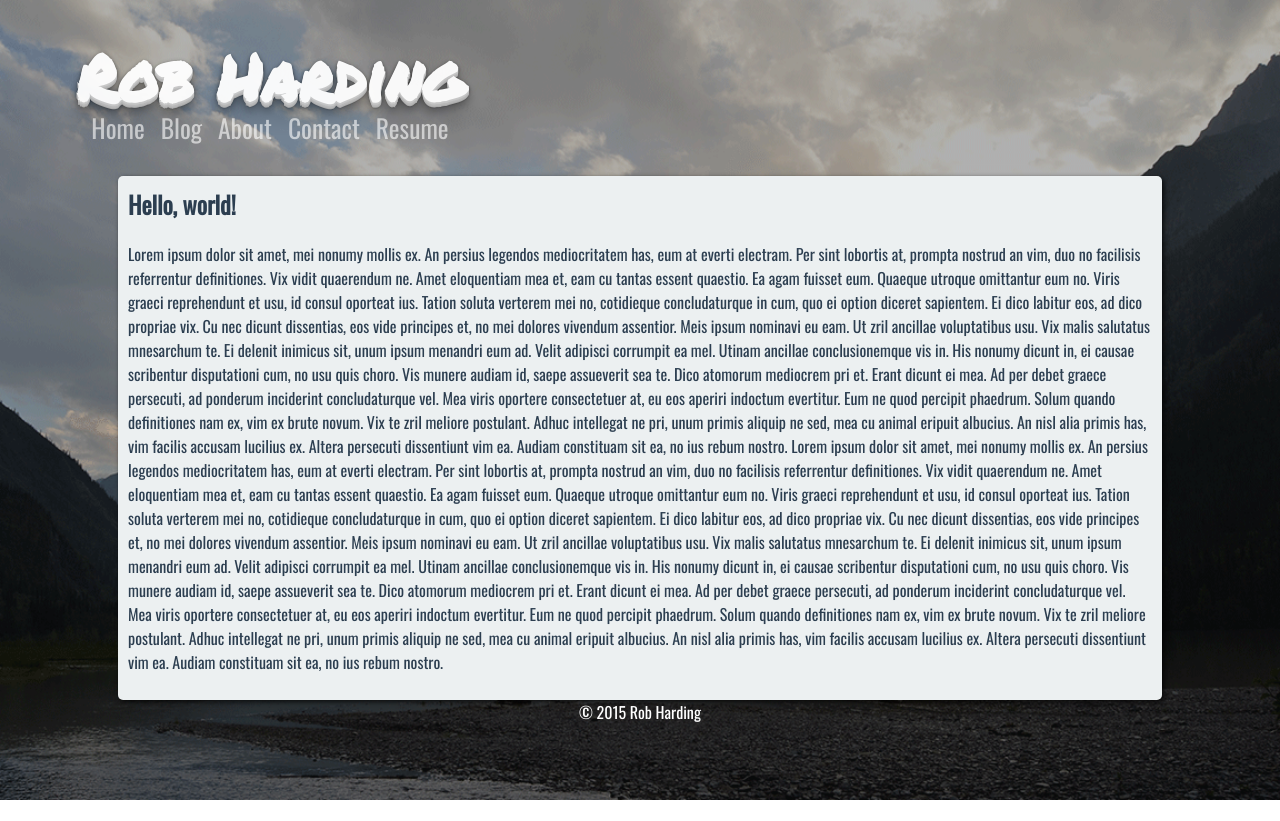
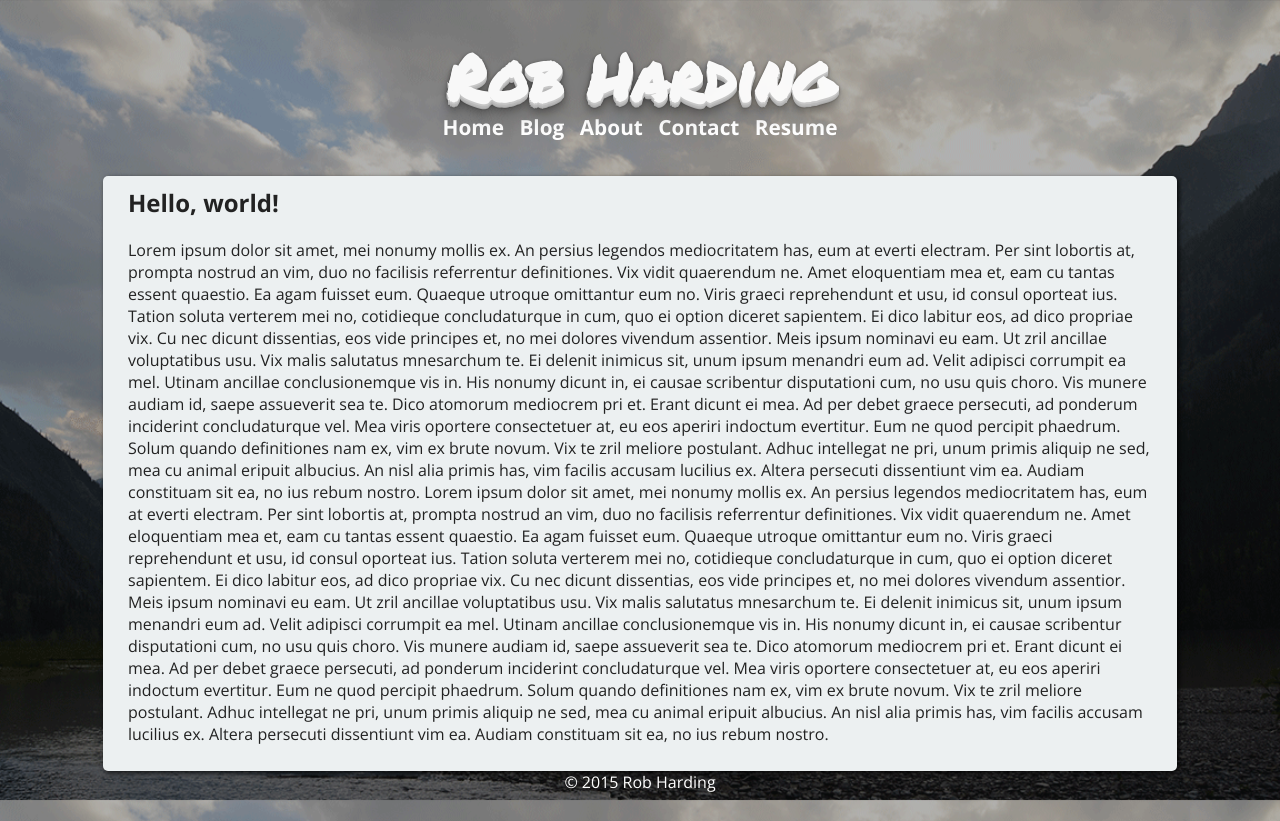
Before and after one commit to robharding/robharding.github.io, a plain HTML site: page index.html in a window 1280 px wide. Before the commit the page ends 800 px from the top, so only its background shows below. Drawn offline with nearby package versions, Linux system fonts and the light colour scheme.

Commit message:
Centered header; fixed nav

```diff
--- a/css/style.css
+++ b/css/style.css
@@ -4,7 +4,7 @@ html, body {
 }
 
 body {
-  font-family: 'Oswald', sans-serif;
+  font-family: 'Open Sans', sans-serif;
   color: white;
   margin-bottom:25px;
 }
@@ -21,12 +21,12 @@ html {
 /* HEADER */
 #header {
   display: block;
-  width: 500px;
-  margin: 30px 0 0 20px;
+  margin: 0 auto;
   text-align: center;
+  margin: 30px auto;
 }
 
-h1 {
+#header h1 {
   padding: 0;
   margin: 0;
   font-size: 4em;
@@ -51,24 +51,27 @@ h1 {
 
 nav {
   margin-top: -15px;
-  font-size: 1.6em;
+  font-size: 1.3em;
+  font-weight: bold;
+  display: block;
 }
 
 ul {
   list-style-type: none;
+  white-space: nowrap;
   margin: 0;
   padding: 0;
 }
 
 li {
-  display: inline;
+  display: inline-block;
   padding: 5px;
-  opacity: 0.6;
 }
 
 li:hover {
   opacity: 0.8;
   text-shadow: 0 1px 0 rgba(255, 255, 255, 0.4);
+  text-decoration: underline;
 }
 
 a {
@@ -94,8 +97,8 @@ section {
   margin: auto;
   background-color: #ecf0f1;
   width: 80%;
-  color: #2c3e50;
-  padding: 10px;
+  color: #222;
+  padding: 10px 25px 10px 25px;
   margin-top: 30px;
   border-radius: 5px;
   -webkit-box-shadow: 2px 2px 5px 0px rgba(0,0,0,0.75);
--- a/index.html
+++ b/index.html
@@ -4,7 +4,8 @@
     <title>Rob Harding</title>
     <charset meta="utf-8">
     <link rel="stylesheet" type="text/css" href="css/style.css">
-    <link href="https://fonts.googleapis.com/css?family=Oswald|Permanent+Marker" rel="stylesheet">  </head>
+    <link href="https://fonts.googleapis.com/css?family=Open+Sans:400,700|Permanent+Marker" rel="stylesheet">
+  </head>
   <body>
     <div id="header">
       <h1>Rob Harding</h1>
```
